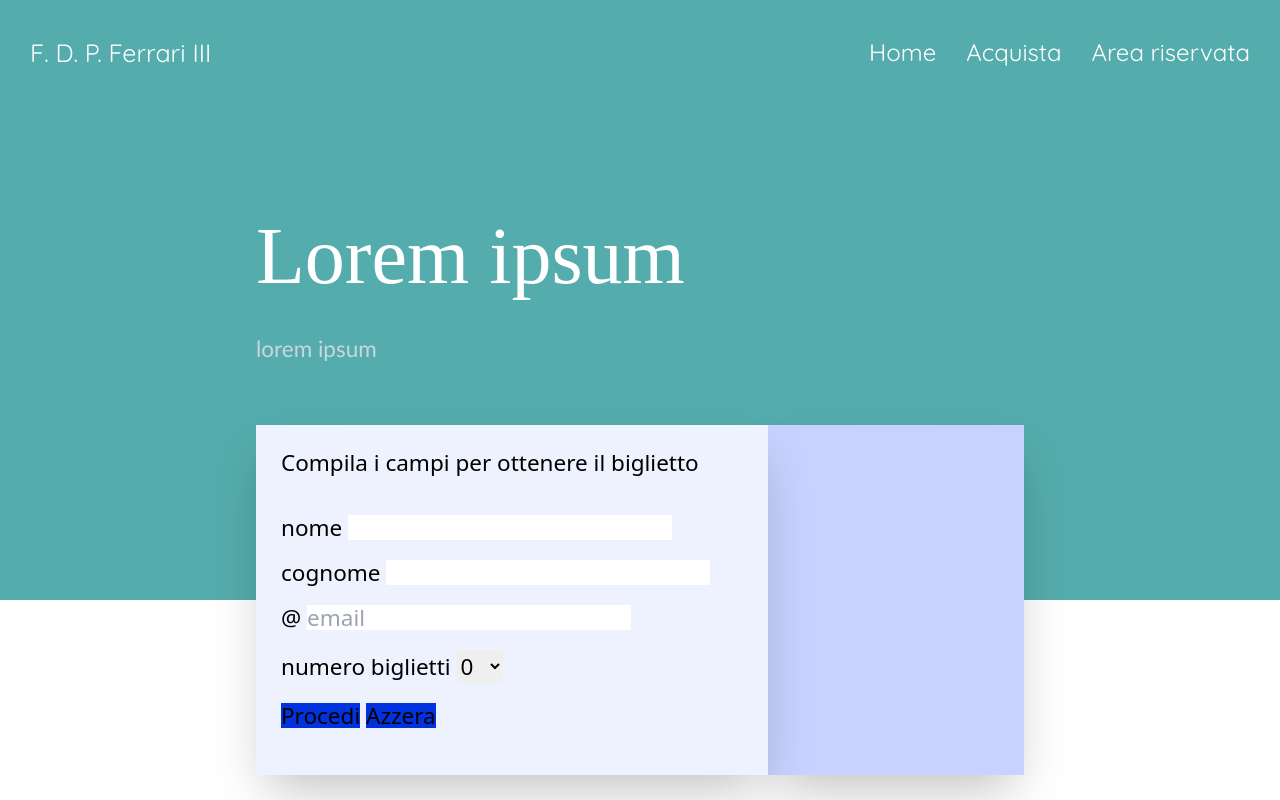
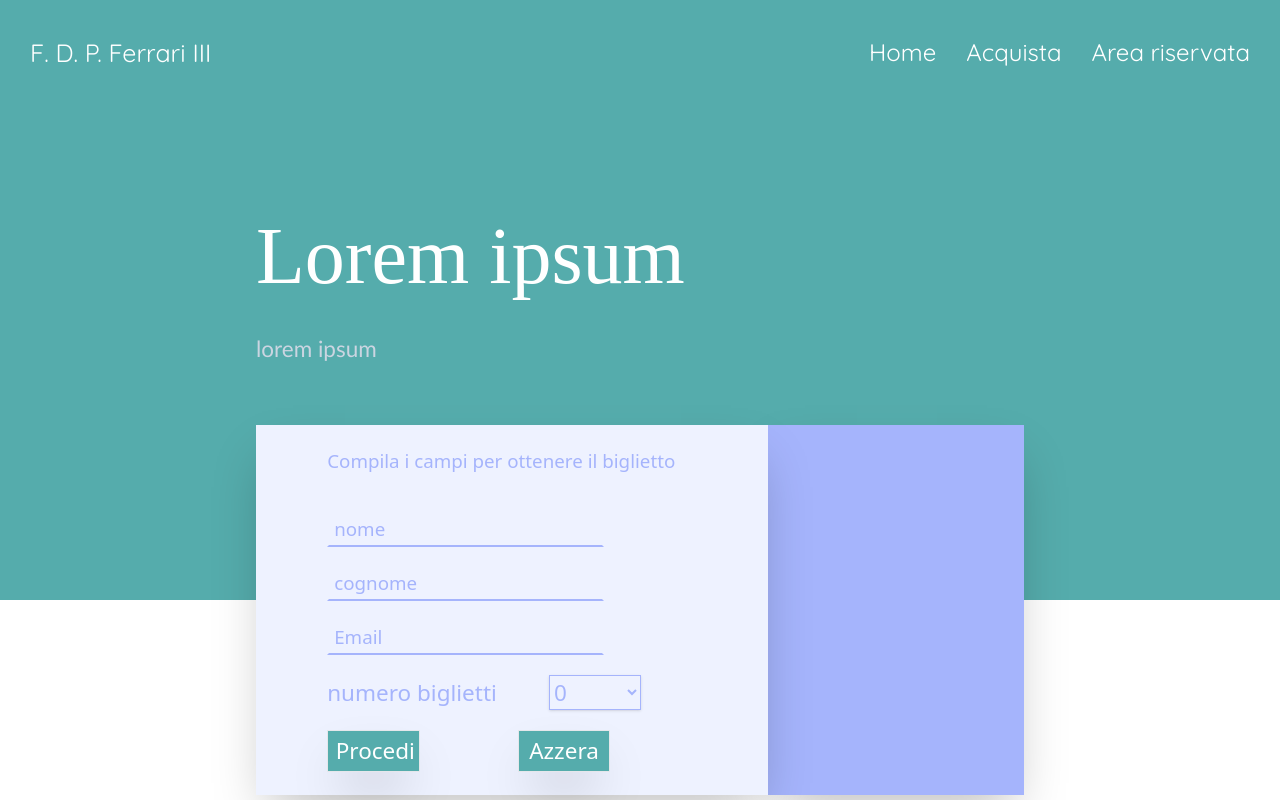
Before and after one commit to tonyRitrovato/Django-Web-site, a Django app: page /index/form in a window 1280 px wide. Run offline with Django 4.2, Linux system fonts and the light colour scheme; some libraries are stand-ins or nearby versions.

Commit message:
form page style updated

```diff
--- a/index/forms.py
+++ b/index/forms.py
@@ -9,16 +9,15 @@ class MyForm(forms.ModelForm):
     labels = {'fullname': "Name", "cognome": "cognome", 'email': "email", 'numeroBiglietti': "numero biglietti" }
     widgets = {
           'nome': TextInput(attrs={
-              'class': "",
+              'class': "peer w-full h-12 text-2xl bg-indigo-50 outline-none",
               }),
           'cognome': TextInput(attrs={
-              'class': "",
+              'class': "w-full h-12 text-2xl peer bg-indigo-50 outline-none",
               }),
           'email': EmailInput(attrs={
-            'class' : "",
-            'placeholder' : "email",
+            'class' : "w-full h-12 text-2xl peer bg-indigo-50 outline-none",
               }),
           'numeroBiglietti' : Select(attrs={
-             'class' : ""
+             'class' : "focus:outline-none text-indigo-300 w-[20%] shadow bg-indigo-50 border border-indigo-300"
               })
     }
--- a/index/static/style.css
+++ b/index/static/style.css
@@ -334,3 +334,13 @@ div.navBarLayout {
                                           #58b0e8, #2ab5e2, #00b9d6, #00bbc5, #00bcb0); */
     background-color: #55acac;
 }
+
+.button{
+    transition-property: background;
+    transition-duration: .2s;
+    transition-timing-function: linear;
+}
+
+.button:hover{
+    background-color: #a5b4fc;
+}
--- a/index/templates/index/common.html
+++ b/index/templates/index/common.html
@@ -10,7 +10,7 @@
   </head>
   <body>
     <div class="navBarLayout">
-        <nav class="nav">
+        <nav class="nav z-10">
             <div class="container">
                 <div class="logo">
                     <a href="#">F. D. P. Ferrari III</a>
--- a/index/templates/index/form.html
+++ b/index/templates/index/form.html
@@ -6,30 +6,44 @@
   <h1 class="text-9xl text-white" style="font-family: Brush Script MT;">Lorem ipsum</h1>
   <h2 class=" text-4xl text-slate-300" style="font-family: Calibri;">lorem ipsum</h2>
 </div>
-  <div class="md:w-[20%] bg-indigo-200 md:h-[350px] md:ml-[60%] shadow-2xl"></div>
-  <div class="max-[700px]:mt-[10%] w-[80%] h-[350px] ml-[10%] md:-mt-[350px] md:p-10 bg-indigo-50 md:space-y-16 md:w-[40%] md:mx-[20%] md:h-[350px] shadow-2xl">
-    <h1 class="text-left text-4xl space-y-8">Compila i campi per ottenere il biglietto</h1>
+<div class="md:w-[20%] bg-indigo-300 md:h-[370px] md:ml-[60%] shadow-2xl"></div>
+<div
+  class="max-[700px]:mt-[10%] w-[80%] h-[370px] ml-[10%] md:-mt-[370px] md:p-10 bg-indigo-50 md:space-y-16 md:w-[40%] md:mx-[20%] shadow-2xl">
+  <h1 class="max-[700px]:pt-[5%] text-indigo-300 mx-[10%] text-left text-3xl space-y-8">Compila i campi per ottenere il biglietto</h1>
   <form id="myForm" class="text-left text-4xl space-y-8" method="POST">
     {% csrf_token %}
-      <div class="">
-        <label class="">nome</label>
+    <div class="max-[700px]:w-[80%] mx-[10%] w-[60%] relative group border-2 border-x-indigo-50 border-t-indigo-50 border-b-indigo-300">
       {{ form.nome }}
+      <label
+        class="text-indigo-300 transform transition-all absolute top-0 left-0 h-full
+         flex items-center pl-2 text-3xl group-focus-within:text-3xl
+         peer-valid:text-2xl group-focus-within:h-1/2 peer-valid:h-1/2
+         group-focus-within:-translate-y-full peer-valid:-translate-y-full">nome</label>
+    </div>
+    <div class="max-[700px]:w-[80%] mx-[10%] w-[60%] relative group border-2 border-x-indigo-50 border-t-indigo-50 border-b-indigo-300">
+      {{ form.cognome }}
+      <label
+      class="text-indigo-300 transform transition-all absolute top-0 left-0 h-full
+         flex items-center pl-2 text-3xl group-focus-within:text-3xl
+         peer-valid:text-2xl group-focus-within:h-1/2 peer-valid:h-1/2
+         group-focus-within:-translate-y-full peer-valid:-translate-y-full">cognome</label>
+    </div>
+    <div class="max-[700px]:w-[80%] mx-[10%] w-[60%] relative group border-2 border-x-indigo-50 border-t-indigo-50 border-b-indigo-300">
+      {{ form.email }}
+      <label
+      class="text-indigo-300 transform transition-all absolute top-0 left-0 h-full
+            flex items-center pl-2 text-3xl group-focus-within:text-3xl
+            peer-valid:text-2xl group-focus-within:h-1/2 peer-valid:h-1/2
+            group-focus-within:-translate-y-full peer-valid:-translate-y-full"
+      >Email</label>
     </div>
     <div class="">
-        <label for="inputPassword4" class="">cognome</label>
-        {{ form.cognome }}
-      </div>
-      <div class="">
-        <span class="" id="addon-wrapping">@</span>
-          {{ form.email }}
-      </div>
-      <div class="">
-        <label class="" for="inputGroupSelect01">numero biglietti</label>
+      <label class="mx-[10%] text-indigo-300" for="inputGroupSelect01">numero biglietti</label>
       {{form.numeroBiglietti}}
     </div>
     <div class="">
-        <button type="submit" class="" id="submit" style="background-color: #0033dd;">Procedi</button>
-        <button onclick="reset()" type="button" class=""  style="background-color: #0033dd;">Azzera</button>
+      <button type="submit" class="button ml-[10%] w-[20%] shadow-2xl p-3 border bg-[#55acac] text-white" id="submit" >Procedi</button>
+      <button onclick="reset()" type="button" class="button ml-[20%] w-[20%] shadow-2xl p-3 border bg-[#55acac] text-white">Azzera</button>
   </form>
 </div>
 <script>
```
Also changed, not shown: db.sqlite3. Lines whose indentation alone changed are shown as unchanged.
